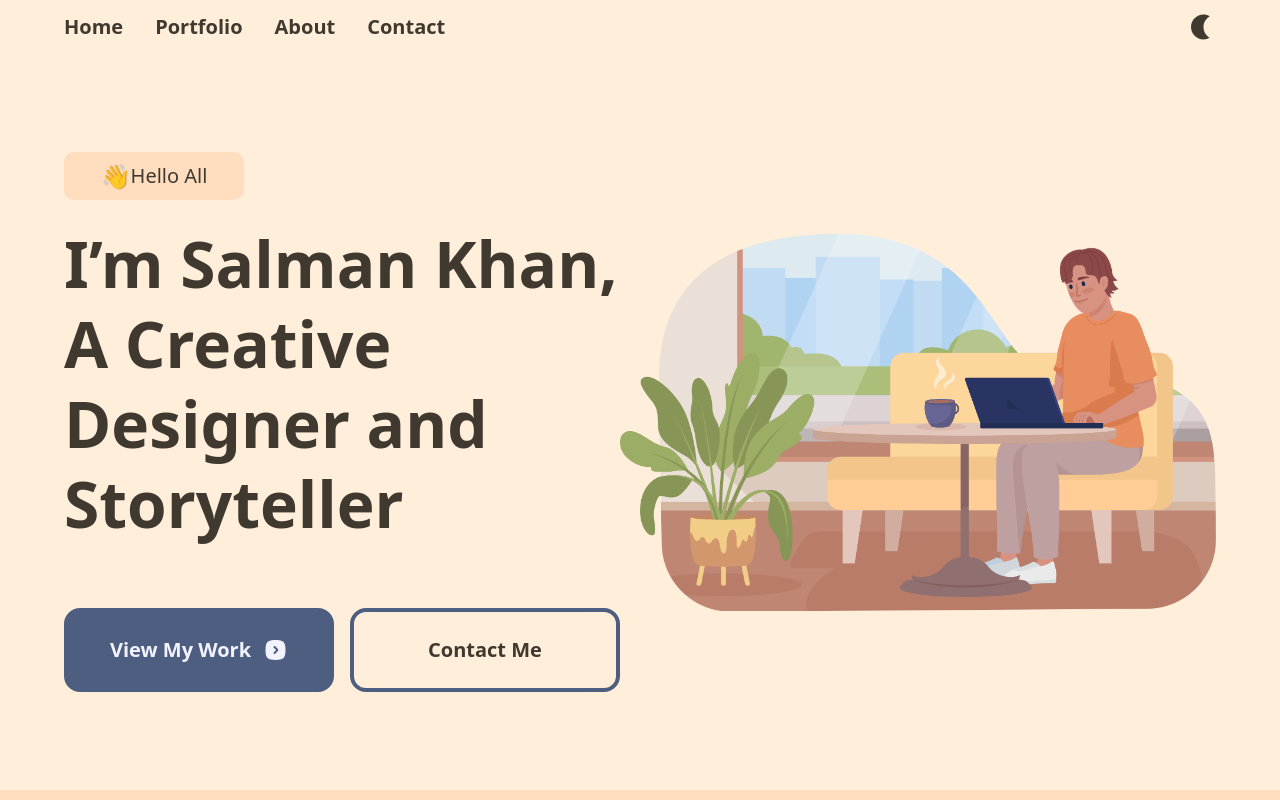
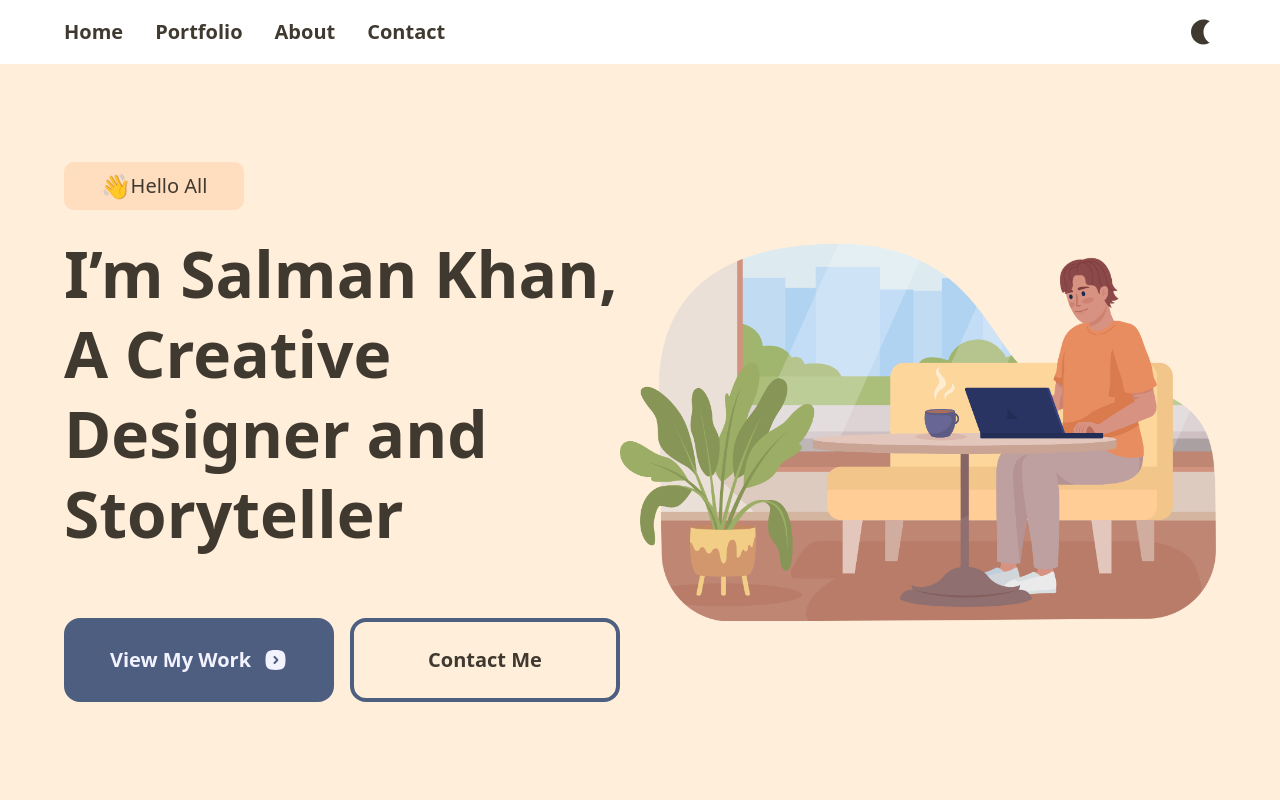
Before and after one commit to kayamazlum/my-portfolio, a Next.js app: page / in a window 1280 px wide. Shown: the top 800 px of the page. Built offline with nearby package versions, Linux system fonts and the light colour scheme.

Commit message:
dark mode sistemini kurdum

```diff
--- a/src/app/layout.tsx
+++ b/src/app/layout.tsx
@@ -14,11 +14,11 @@ export default function RootLayout({
   children: React.ReactNode;
 }>) {
   return (
-    <html lang="tr">
+    <html lang="tr" className="light">
       <head>
         <link rel="shortuct icon" href="/favicon.ico" />
       </head>
-      <body className={`p-0 m-0 bg-customLight text-customBrown dark:bg-blue-500 `}>
+      <body className={`p-0 m-0 bg-white text-customBrown dark:bg-black`}>
         <div id="top"></div>
         <Navbar />
         {children}
--- a/src/components/Banner/index.tsx
+++ b/src/components/Banner/index.tsx
@@ -1,13 +1,13 @@
 'use client';
 import scrollToSection from '@/helpers';
 import Image from 'next/image';
-import Button from '../Button';
-import Section from '../Section';
-import SquareArrowIcon from '../SquareArrowIcon';
+import Button from '@/components//Button';
+import Section from '@/components/Section';
+import SquareArrowIcon from '@/components//SquareArrowIcon';
 
 const Banner = () => {
   return (
-    <Section id="home" wrapperClassName="----" className="h-[calc(100vh-64px)] flex bg-customLight items-center ">
+    <Section id="home" wrapperClassName="" className="h-[calc(100vh-64px)] flex bg-customLight items-center">
       <div className=" w-full flex h-full justify-between">
         <div className="flex flex-col w-[605px] gap-6 ">
           <div className="bg-customLight2 rounded-[10px] py-2 px-4 text-xl w-[180px] flex justify-center items-center">
--- a/src/components/HamburgerMenu/index.tsx
+++ b/src/components/HamburgerMenu/index.tsx
@@ -1,7 +1,6 @@
 'use client';
 import scrollToSection from '@/helpers';
 import { GrClose } from 'react-icons/gr';
-import Navbar from '../Navbar';
 
 interface IHamburgerMenue {
   changeMenu: () => void;
@@ -57,5 +56,3 @@ export const HamburgerMenu = ({ changeMenu }: IHamburgerMenue) => {
     </div>
   );
 };
-
-export default Navbar;
--- a/src/components/Navbar/index.tsx
+++ b/src/components/Navbar/index.tsx
@@ -1,21 +1,42 @@
 'use client';
 import scrollToSection from '@/helpers';
-import { useState } from 'react';
+import { useState, useEffect } from 'react';
 import { MdLightMode, MdNightlight } from 'react-icons/md';
-import useHamburger from '../../hooks/useHambuger';
-import Section from '../Section';
+import useHamburger from '@/hooks/useHambuger';
+import Section from '@/components/Section';
 
 const Navbar = () => {
   const { HamburgerMenuRender, HamburtMenuTrigger } = useHamburger();
 
-  //dark mde
+  //dark mode
   const [darkMode, setDarkMode] = useState(false);
-  const changeModeHandler = () => {
+  console.log(darkMode);
+  // Tarayıcıda localStorage'dan temayı oku
+  useEffect(() => {
+    const savedTheme = localStorage.getItem('theme');
+    if (savedTheme === 'dark') {
+      setDarkMode(true);
+    }
+  }, []);
+
+  useEffect(() => {
+    if (darkMode) {
+      document.documentElement.classList.add('dark');
+      document.documentElement.classList.remove('light');
+      localStorage.setItem('theme', 'dark');
+    } else {
+      document.documentElement.classList.remove('dark');
+      document.documentElement.classList.add('light');
+      localStorage.setItem('theme', 'light');
+    }
+  }, [darkMode]);
+
+  const darkModeHandler = () => {
     setDarkMode(!darkMode);
   };
 
   return (
-    <Section className="justify-start flex items-center h-[64px]bg-customLight  w-full z-50">
+    <Section className="justify-start flex items-center h-[64px] bg-white w-full z-50 dark:bg-blue-700">
       <div className=" w-full hidden justify-between md:flex">
         <ul className="flex gap-8 font-semibold text-[20px] ">
           <li className="hover:text-customOrange transition duration-500">
@@ -32,15 +53,14 @@ const Navbar = () => {
           </li>
         </ul>
         {darkMode ? (
-          <MdLightMode size={30} onClick={() => changeModeHandler()} />
+          <MdLightMode size={30} onClick={() => darkModeHandler()} />
         ) : (
-          <MdNightlight size={30} onClick={() => changeModeHandler()} />
+          <MdNightlight size={30} onClick={() => darkModeHandler()} />
         )}
       </div>
       <div className="flex md:hidden justify-end w-full">
         <HamburtMenuTrigger />
       </div>
-
       <HamburgerMenuRender />
     </Section>
   );
--- a/src/components/Section/index.tsx
+++ b/src/components/Section/index.tsx
@@ -1,5 +1,5 @@
 import React, { ReactNode } from 'react';
-import Wrapper from '../Wrapper';
+import Wrapper from '@/components/Wrapper';
 
 interface SectionProps {
   children: ReactNode;
--- a/tailwind.config.ts
+++ b/tailwind.config.ts
@@ -19,6 +19,14 @@ module.exports = {
         customWhite: '#F3F2FF',
         customBlue: '#4E5E80',
         customOrange: '#EA580C',
+        customDLight: '#2A1C15',
+        customDLight2: '#3B2B20',
+        customDBrown: '#D5C3B4',
+        customDBrown2: '#B3A190',
+        customDGray: '#CDD3DE',
+        customDWhite: '#F8F9FA',
+        customDBlue: '#AAB4D4',
+        customDOrange: '#F0883E',
       },
     },
   },
```
